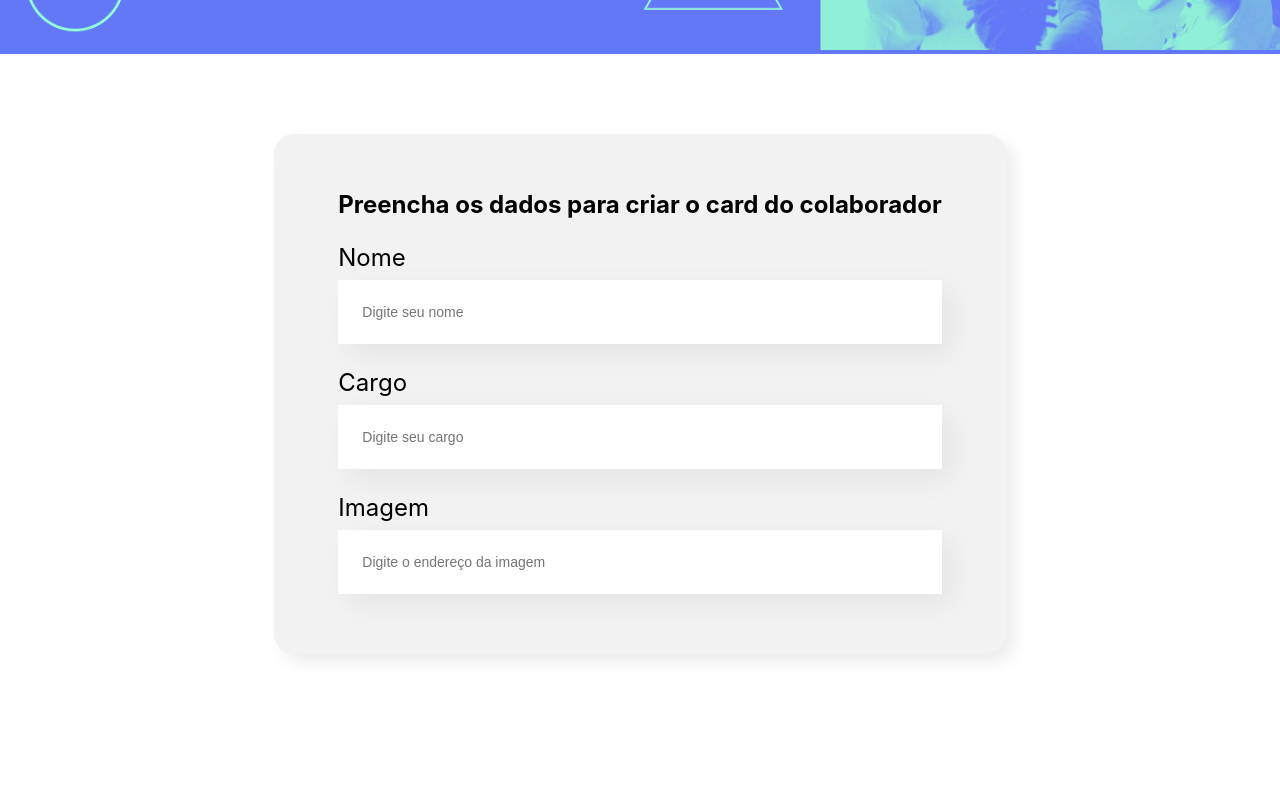
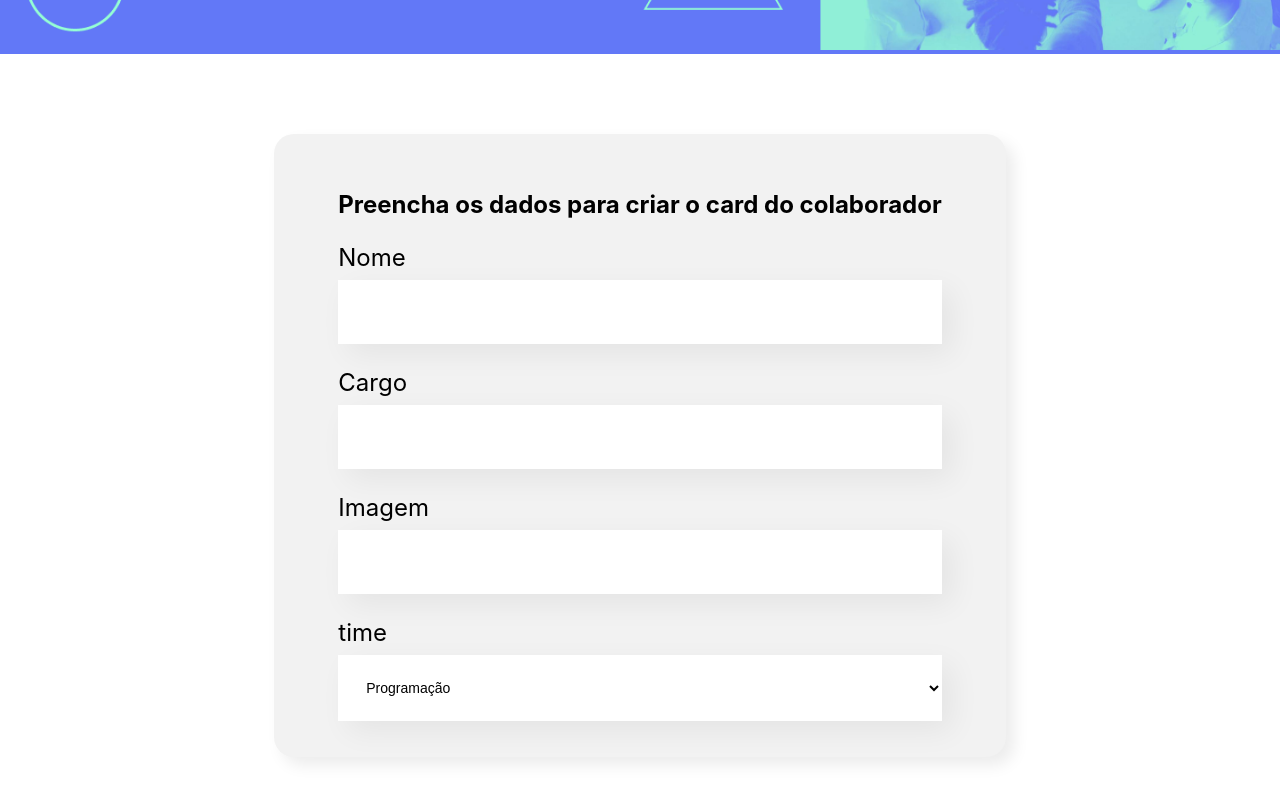
Before and after one commit to CrisMai/react-javascript, a React (Create React App) app: page / in a window 1280 px wide. Shown: the part 444-1244 px from the top of the page. Before the commit the page ends 1178 px from the top, so only its background shows below. Built offline with nearby package versions, Linux system fonts and the light colour scheme.

Commit message:
Criado componente lista

```diff
--- a/src/componentes/CampoTexto/index.js
+++ b/src/componentes/CampoTexto/index.js
@@ -5,7 +5,7 @@
     return (
         <div className="campo-texto">
             <label>{props.label}</label>
-            <input placeholder={props.placeholder} />
+            <input placeholder={props.placeholderte} />
 
         </div>
     )
--- a/src/componentes/Formulario/index.js
+++ b/src/componentes/Formulario/index.js
@@ -1,7 +1,19 @@
 import CampoTexto from '../CampoTexto';
+import ListaSuspensa from '../ListaSuspensa';
 import './Formulario.css';
 
 const Formulario = () => {
+
+  const times = [
+    'Programação',
+    'Front-End',
+    'Data Science',
+    'Devops',
+    'UX e Design',
+    'Mobile',
+    'Inovação e Gestão'
+  ]
+
   return (
     <section className="formulario">
 
@@ -10,6 +22,7 @@
         <CampoTexto label="Nome" placeholder="Digite seu nome" />
         <CampoTexto label="Cargo" placeholder="Digite seu cargo" />
         <CampoTexto label="Imagem" placeholder="Digite o endereço da imagem" />
+        <ListaSuspensa label="time" itens={times} />
 
       </form>
     </section>
--- /dev/null
+++ b/src/componentes/ListaSuspensa/ListaSuspensa.css
@@ -0,0 +1,16 @@
+
+.lista-suspensa label {
+    display: block;
+    margin-bottom: 8px;
+    font-size: 24px;
+}
+
+.lista-suspensa select {
+    background-color: #fff;
+    box-shadow: 10px 10px 30px rgba(0, 0, 0, 0.06);
+    width: 100%;
+    border: none;
+    font-size: 14px;
+    padding: 24px;
+    box-sizing: border-box;
+}
--- /dev/null
+++ b/src/componentes/ListaSuspensa/index.js
@@ -0,0 +1,15 @@
+import './ListaSuspensa.css';
+
+const ListaSuspensa = (props) => {
+    return (
+        <div className='lista-suspensa'>
+            <label>{props.label}</label>
+            <select>
+                {props.itens.map(item => <option key={item}>{item}</option>)}
+            </select>
+        </div>
+    )
+
+}
+
+export default ListaSuspensa;
```
